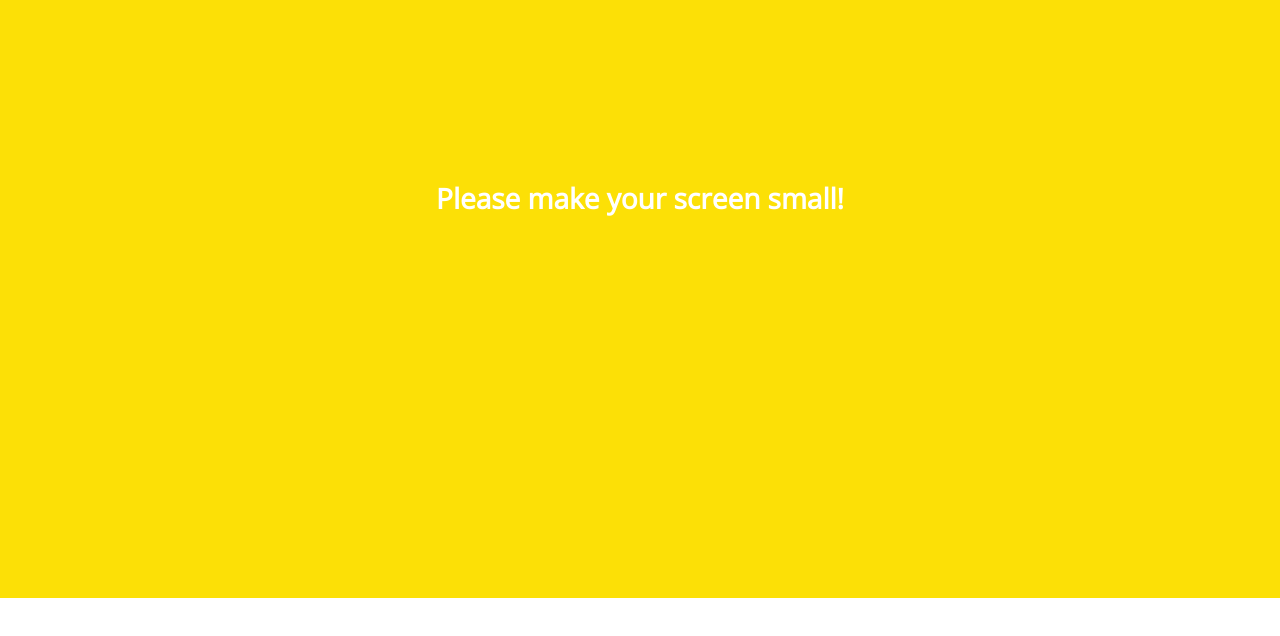
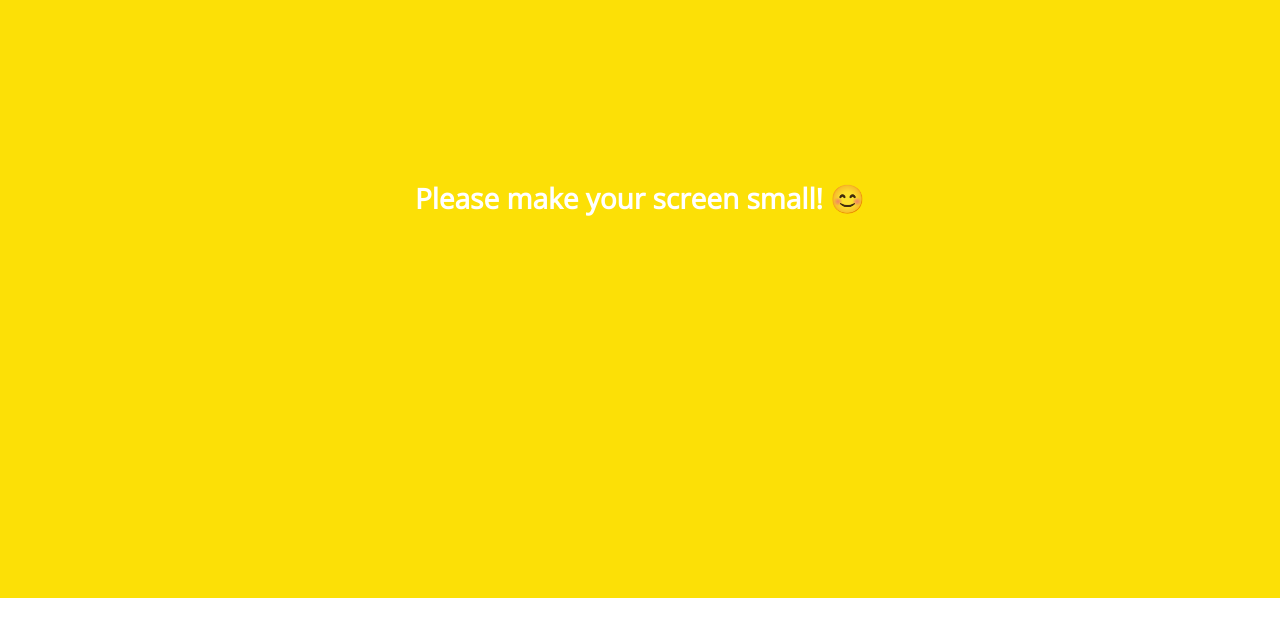
Before and after one commit to Soyoung-Yoon/kakao-clone, a plain HTML site: page more.html in a window 1280 px wide. Shown: the part 202-838 px from the top of the page. Drawn offline with nearby package versions, Linux system fonts and the light colour scheme.

Commit message:
changed files
Add Emoji ....   by accident b.b

```diff
--- a/more.html
+++ b/more.html
@@ -144,7 +144,7 @@
         </ul>
     </nav>
     <div class="bigScreen">
-        <span class="bigScreen__text">Please make your screen small!</span>
+        <span class="bigScreen__text">Please make your screen small! 😊</span>
     </div>
 </body>
 </html>
```
Also changed, not shown: chat.html (+1 -1 lines), find.html (+1 -1 lines), friends.html (+1 -1 lines), index.html (+2 -1 lines), settings.html (+1 -1 lines).
